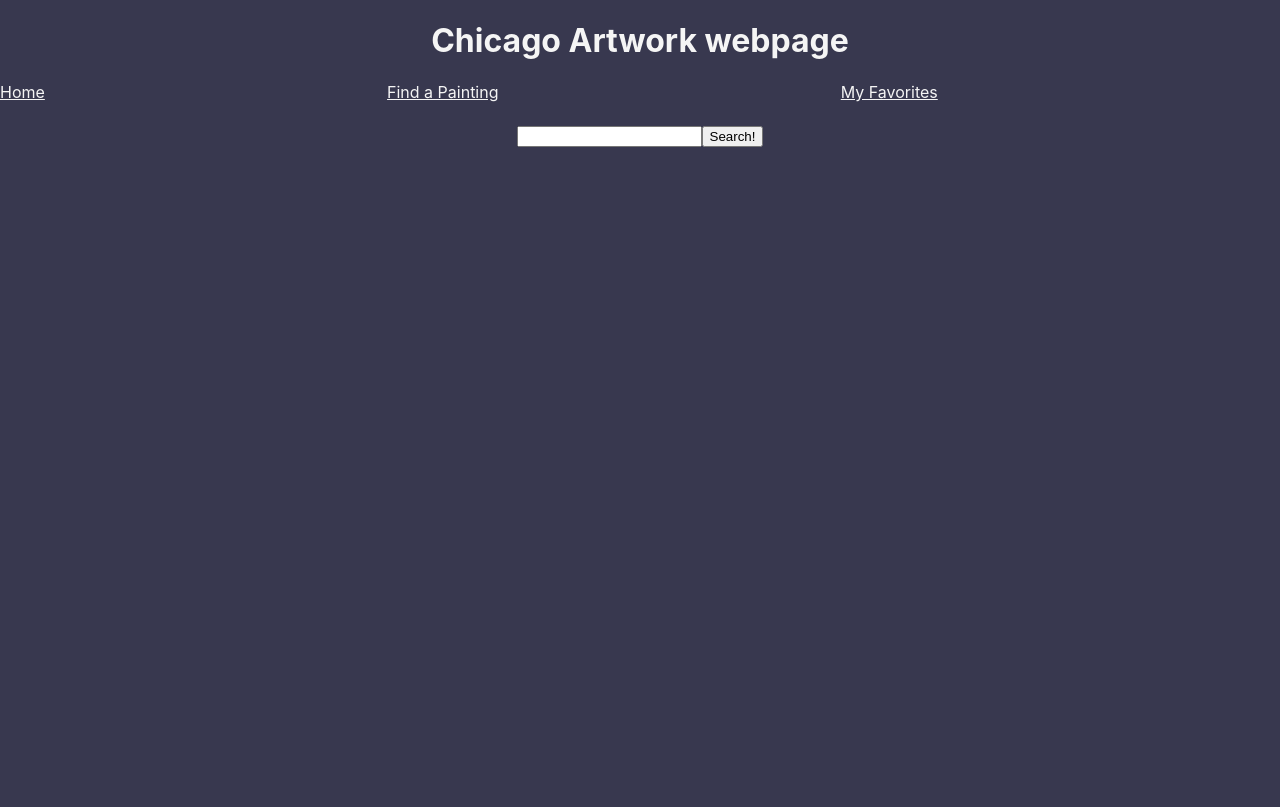
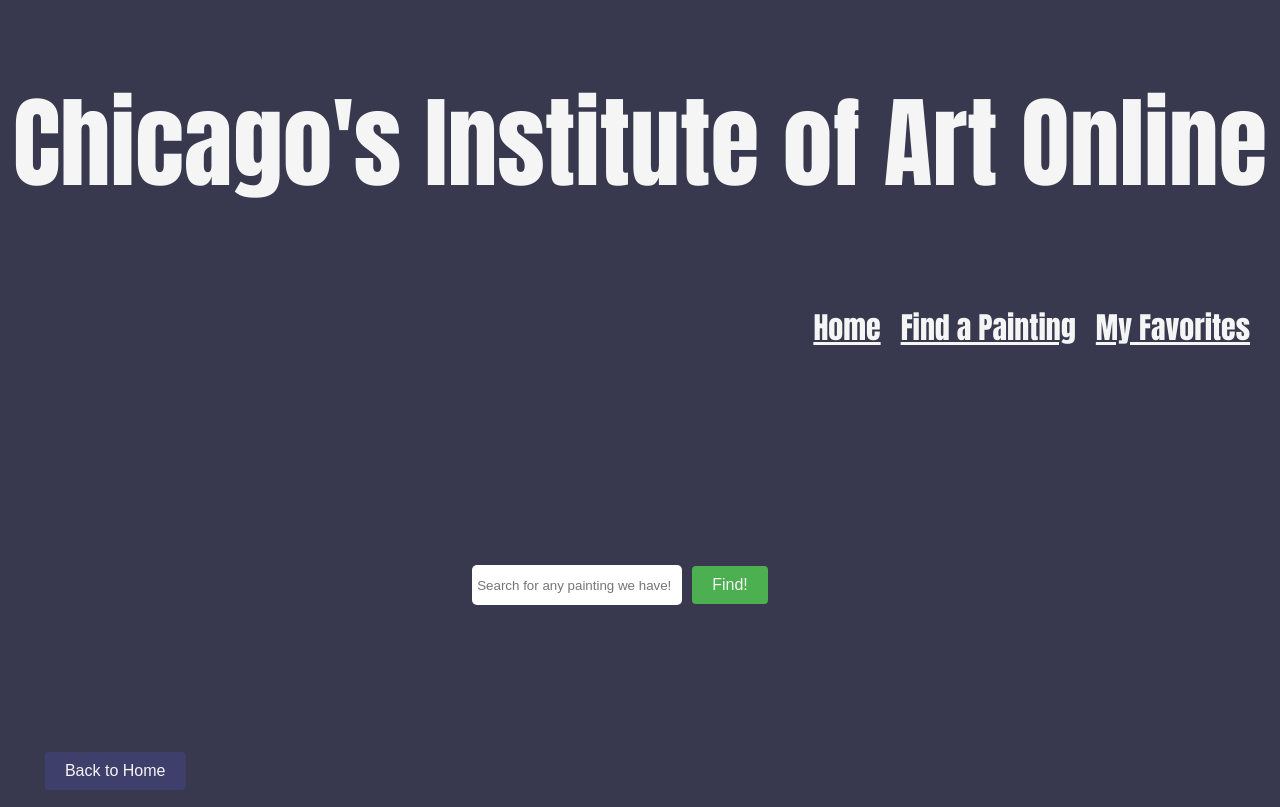
Before and after one commit to PatrickRusso/VirtuArtPR, a React (Create React App) app: page /paintings in a window 1280 px wide. Built offline with nearby package versions, Linux system fonts and the light colour scheme.

Commit message:
home page completed

```diff
--- a/src/App.css
+++ b/src/App.css
@@ -1,16 +1,23 @@
 body {
   background-color: rgb(56, 56, 79);
   color: whitesmoke;
+  font-family:Impact, Haettenschweiler, 'Arial Narrow Bold', sans-serif
 }
 
 .navbar {
   display: flex;
-  justify-content: space-between;
+  justify-content: space-around;
+  flex-wrap: wrap;
+  justify-content: end;
   color: white;
+  margin-right: 10px;
+  padding: 10px;
+  font-size: 30px;
 }
 
 .links {
   color: whitesmoke;
+  padding: 10px;
 }
 
 .links:hover {
@@ -18,18 +25,8 @@
 }
 
 
-.App {
-  text-align: center;
-}
-
-.App-logo {
-  height: 40vmin;
-  pointer-events: none;
-}
-
-
 .App-header {
-  background-color: #282c34;
+  background-color: #22252c;
   min-height: 100vh;
   display: flex;
   flex-direction: column;
@@ -43,3 +40,63 @@
   height: 100%;
   width: 100%;
 }
+
+.searchresults {
+  display: grid;
+}
+
+.searchContainer {
+  display: flex;
+  justify-content: center;
+  align-items: center;
+  height: 50vh;
+  font-family: Arial, Helvetica, sans-serif;
+}
+
+.searchBar {
+  width: 200px;
+  height: 30px;
+  padding: 5px;
+  border-radius: 5px;
+  border: none;
+  margin-right: 10px;
+  font-family:Arial, Helvetica, sans-serif;
+}
+
+
+.searchButton {
+  background-color: #4CAF50;
+  color: whitesmoke;
+  font-size: 16px;
+  padding: 10px 20px;
+  border: none;
+  border-radius: 4px;
+  cursor: pointer;
+  font-family: Arial, Helvetica, sans-serif;
+
+}
+
+.homeButton {
+  background-color: rgb(63, 63, 108);
+  color: whitesmoke;
+  font-size: 16px;
+  padding: 10px 20px;
+  border: none;
+  border-radius: 4px;
+  cursor: pointer;
+  font-family: Arial, Helvetica, sans-serif;
+  position: fixed;
+  bottom: 10px;
+  left: 9%;
+  transform: translate(-50%);
+}
+
+.header-title {
+  font-size: 50px;
+  display: flex;
+  justify-content: center;
+}
+
+.home {
+  font-size: 20px;
+}
--- a/src/components/Header.js
+++ b/src/components/Header.js
@@ -5,7 +5,7 @@
         <div>
 
         <div className="header-title">
-            <h1>Chicago Artwork webpage</h1>
+            <h1>Chicago's Institute of Art Online</h1>
         </div>
 
             <div className="nav-container">
--- a/src/components/Home.js
+++ b/src/components/Home.js
@@ -1,7 +1,8 @@
 export default function Home () {
     return (
-        <div>
+        <div className="home">
             <h1> Welcome! </h1>
+            <h3>This Web App allows anyone to search for paintings that have been held in the Art Institute of Chicago</h3>
         </div>
     )
 }
--- a/src/components/Paintings.js
+++ b/src/components/Paintings.js
@@ -1,6 +1,7 @@
 import { useState, useEffect } from "react";
 import axios from "axios";
 import { BASE_URL } from "./PaintingsDetails";
+import { Link } from "react-router-dom";
 
 export default function Paintings() {
   const [searchTerm, setSearchTerm] = useState("");
@@ -11,24 +12,44 @@
     const response = await axios.get(url);
     setPaintings(response.data.data);
   };
+
   return (
-    <div>
+    <div className="searchContainer">
       <input
         type="text"
+        className="searchBar"
+        placeholder="Search for any painting we have!"
         value={searchTerm}
         onChange={(event) => setSearchTerm(event.target.value)}
       />
-      <button onClick={handleSearch}>Search!</button>
+      <button className="searchButton" onClick={handleSearch}>
+        Find!
+      </button>
 
-      <ul>
+      <ul className="searchresults">
         {paintings.map((painting) => (
-          <li key={painting.id}>{painting.title}
-          <div className="images">
-          <img src={painting} alt={painting.thumbnail.alt_text} />
-          </div>
+          <li key={painting.id}>
+            <div>
+              <h3>{painting.title}</h3>
+              <p>{painting.thumbnail.alt_text}</p>
+              <p>{painting.dimensions}</p>
+            </div>
+
+            <div className="images">
+              {/* <img
+                src={painting.thumbnail.lqip}
+                alt={painting.thumbnail.alt_text}
+              /> */}
+            </div>
           </li>
         ))}
       </ul>
+
+      <div className="backHomeContainer">
+        <Link to="/">
+          <button className="homeButton">Back to Home</button>
+        </Link>
+      </div>
     </div>
   );
 }
```
